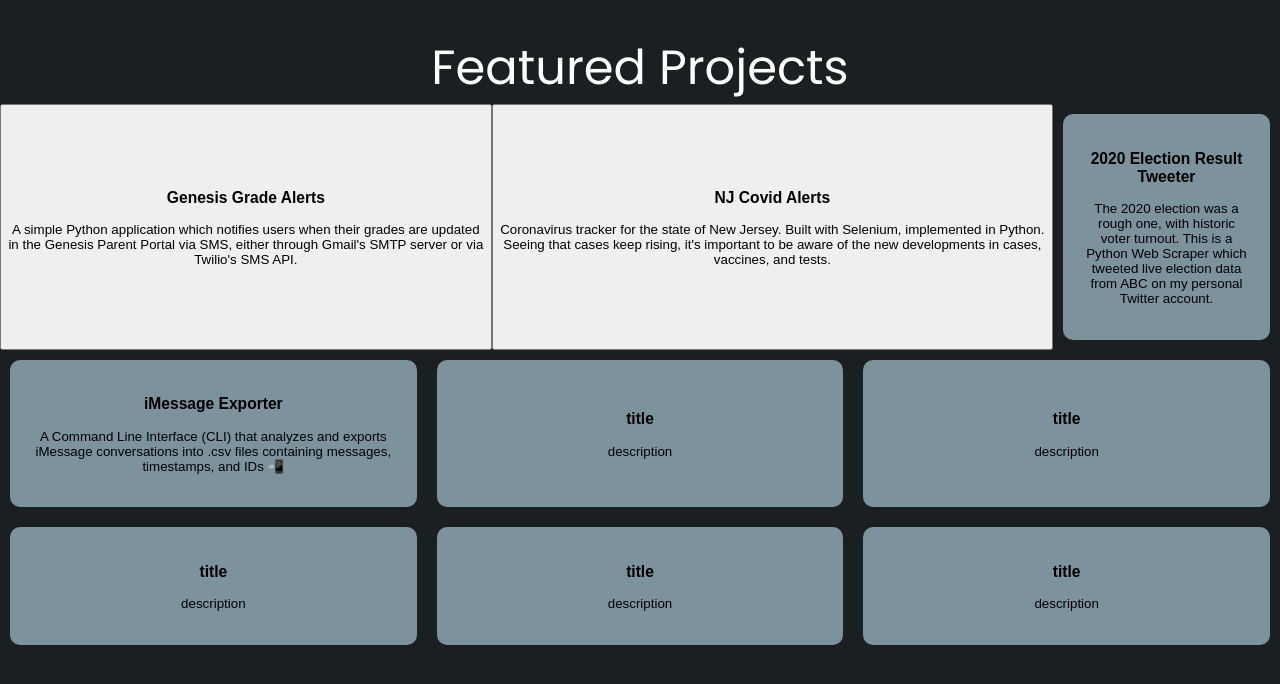
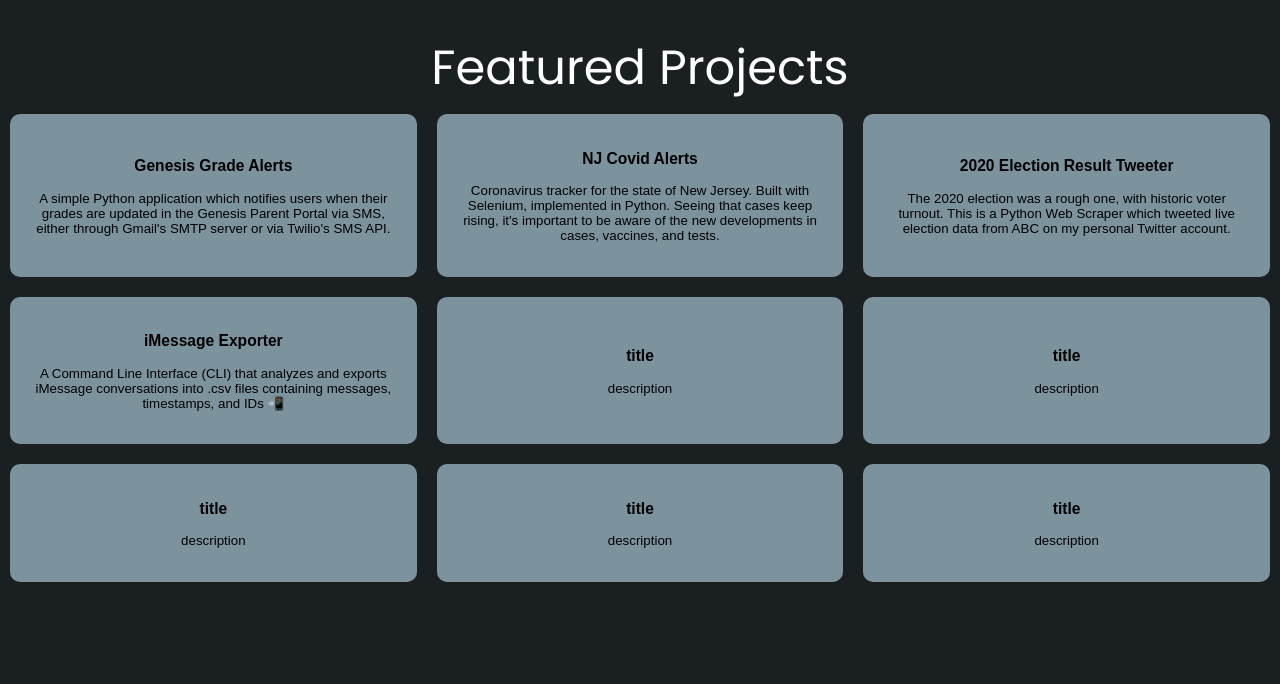
Before and after one commit to siddhxrth/siddharth-lohani-dot-dev, a Next.js app: page /projects in a window 1280 px wide. Shown: the top 684 px of the page. Built offline with nearby package versions, Linux system fonts and the light colour scheme.

Commit message:
fix classname

```diff
--- a/pages/projects.js
+++ b/pages/projects.js
@@ -5,11 +5,11 @@
 
 
             <div className="flex-grid-thirds">
-                <button classNameName="col">
+                <button className="col">
                     <h3>Genesis Grade Alerts</h3>
                     <p>A simple Python application which notifies users when their grades are updated in the Genesis Parent Portal via SMS, either through Gmail&apos;s SMTP server or via Twilio&apos;s SMS API.</p>
                 </button>
-                <button classNameName="col">
+                <button className="col">
                     <h3>NJ Covid Alerts</h3>
                     <p>Coronavirus tracker for the state of New Jersey. Built with Selenium, implemented in Python. Seeing that cases keep rising, it&apos;s important to be aware of the new developments in cases, vaccines, and tests.</p>
                 </button>
```
